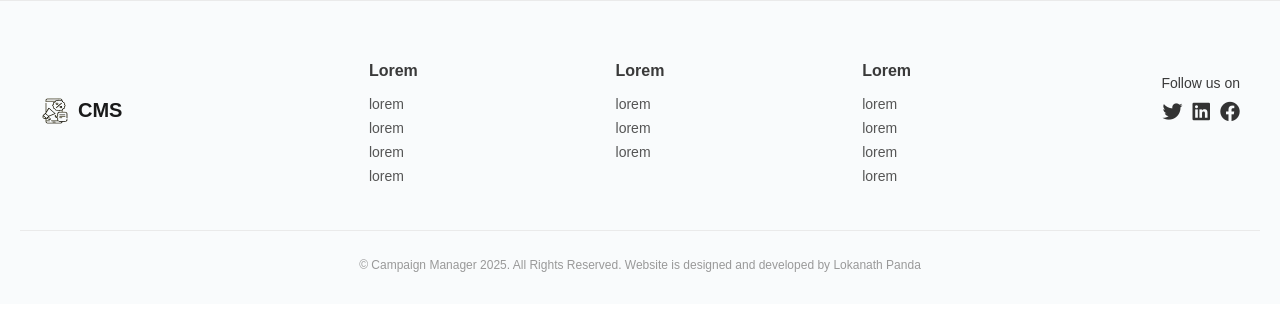
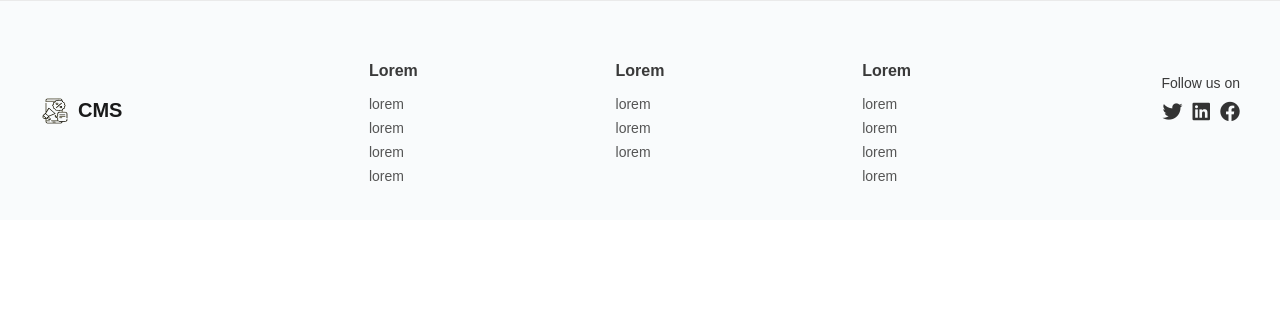
Before and after one commit to iamlokanath/frontend-CMS, a React (Create React App) app: page /footer in a window 1280 px wide. Shown: the top 310 px of the page. Built offline with nearby package versions, Linux system fonts and the light colour scheme.

Commit message:
Update Footer

```diff
--- a/src/components/layouts/Footer.tsx
+++ b/src/components/layouts/Footer.tsx
@@ -49,9 +49,9 @@
 
         </div>
       </div>
-      <div className="footer-bottom">
+      {/* <div className="footer-bottom">
         <p>© Campaign Manager 2025. All Rights Reserved. Website is designed and developed by Lokanath Panda</p>
-      </div>
+      </div> */}
     </footer>
   );
 };
```
